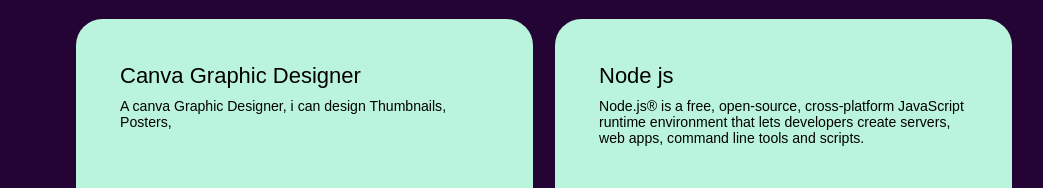
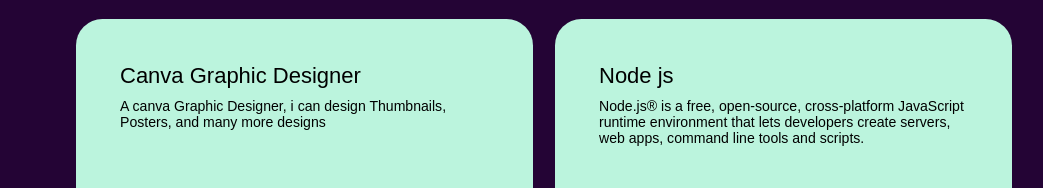
Before and after one commit to Ritu-here/my-portfolio-here, a plain HTML site: page index.html in a window 1280 px wide. Shown: the part 2790-2978 px from the top of the page, without its empty margins (96-1139 px from the left). Drawn offline with nearby package versions, Linux system fonts and the light colour scheme.

```diff
--- a/index.html
+++ b/index.html
@@ -94,7 +94,7 @@
             <div class="skill-box">
                 <div class="skill-info">
                     <h4>Canva Graphic Designer</h4>
-                    <p> A canva Graphic Designer, i can design Thumbnails, Posters,
+                    <p> A canva Graphic Designer, i can design Thumbnails, Posters, and many more designs
 </p>
                 </div>
             </div>
```
